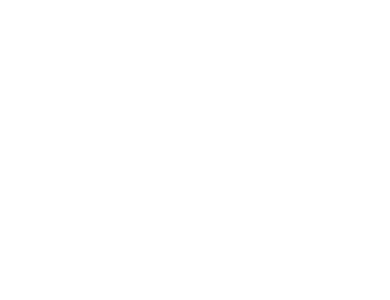
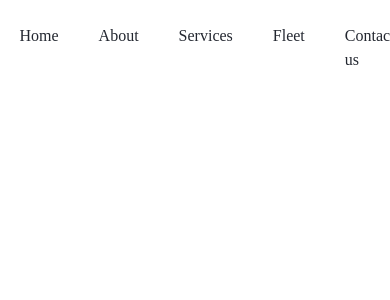
Before and after one commit to amirhpy/Restaurant-Landing, a React (Create React App) app: page / in a window 390 px wide. Shown: the top 300 px of the page. Built offline with nearby package versions, Linux system fonts and the light colour scheme.

Commit message:
begin responsive header

```diff
--- a/src/App.js
+++ b/src/App.js
@@ -1,9 +1,12 @@
 import React from 'react';
+
+// component
+import Header from './components/Header/Header';
 
 const App = () => {
     return (
         <div>
-
+            <Header />
         </div>
     );
 };
--- /dev/null
+++ b/src/components/Header/Header.js
@@ -0,0 +1,24 @@
+import React from 'react';
+
+// component
+import Menu from '../Menu/Menu';
+
+// logo
+import logo from '../../assets/logo/LuxChaffeur.svg'
+
+const Header = () => {
+    return (
+        <div className='py-[24px] w-full flex justify-center'>
+            <div className='w-[90%] flex justify-between items-center'>
+                <div className=''>
+                    <img src={logo} alt='logo' />
+                </div>
+                <div className=''>
+                    <Menu />
+                </div>
+            </div>
+        </div>
+    );
+};
+
+export default Header;
--- /dev/null
+++ b/src/components/Menu/HamburgerMenu.js
@@ -0,0 +1,28 @@
+import React, {useState} from 'react';
+
+const HamburgerMenu = () => {
+
+    const [hamburgerMenu, setHamburgerMenu] = useState('nav__toggle-icon unclicked')
+    const [menuOpen, setMenuOpen] = useState('menu')
+    const [isMenuOpen, setIsMenuOpen] = useState(false)
+
+    const openMenuHandler = () => {
+        if(!isMenuOpen) {
+            setHamburgerMenu('nav__toggle-icon clicked')
+            setMenuOpen('menu menu--open')
+            setIsMenuOpen(true)
+        } else {
+            setHamburgerMenu('nav__toggle-icon unclicked')
+            setMenuOpen('menu')
+            setIsMenuOpen(false)
+        }
+    }
+
+    return (
+        <div className=''>
+            <div className=''></div>
+        </div>
+    );
+};
+
+export default HamburgerMenu;
--- /dev/null
+++ b/src/components/Menu/Menu.js
@@ -0,0 +1,15 @@
+import React from 'react';
+
+const Menu = () => {
+    return (
+        <ul className='font-notoRegular text-charleston-0 flex'>
+            <li className='pr-[40px]'>Home</li>
+            <li className='pr-[40px]'>About</li>
+            <li className='pr-[40px]'>Services</li>
+            <li className='pr-[40px]'>Fleet</li>
+            <li className=''>Contact us</li>
+        </ul>
+    );
+};
+
+export default Menu;
--- a/src/style/font.css
+++ b/src/style/font.css
@@ -7,3 +7,8 @@
     font-family: 'noto-semibold';
     src: url('../assets/fonts/NotoSans-SemiBold.ttf');
 }
+
+@font-face {
+    font-family: 'noto-regular';
+    src: url('../assets/fonts/NotoSans-Regular.ttf');
+}
--- a/tailwind.config.js
+++ b/tailwind.config.js
@@ -4,10 +4,18 @@
     "./src/**/*.{js,jsx,ts,tsx}",
   ],
   theme: {
+    colors: {
+      'cream': ['#F8D7A4'],
+      'charleston': ['#232730'],
+      'brown': ['#A55C30'],
+      'navy': ['#19314B'],
+      'lightbrown': ['#C7763E'],
+    },
     extend: {
       fontFamily: {
         'lora': ['lora-regular'],
-        'noto': ['noto-semibold']
+        'notoSemibold': ['noto-semibold'],
+        'notoRegular': ['noto-regular']
       }
     },
   },
```
Also changed, not shown: src/assets/fonts/NotoSans-Regular.ttf (added), src/assets/logo/LuxChaffeur.svg (added).
